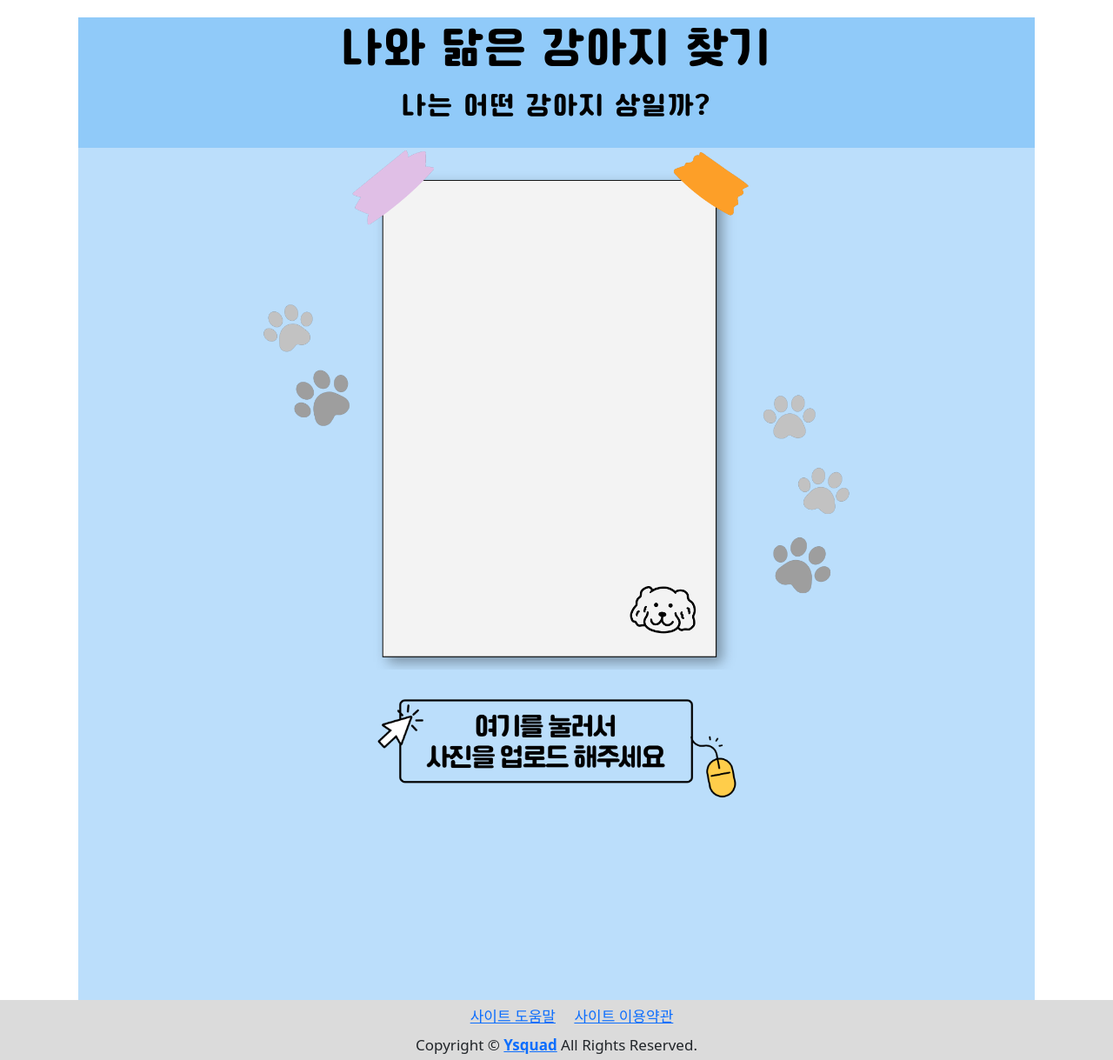
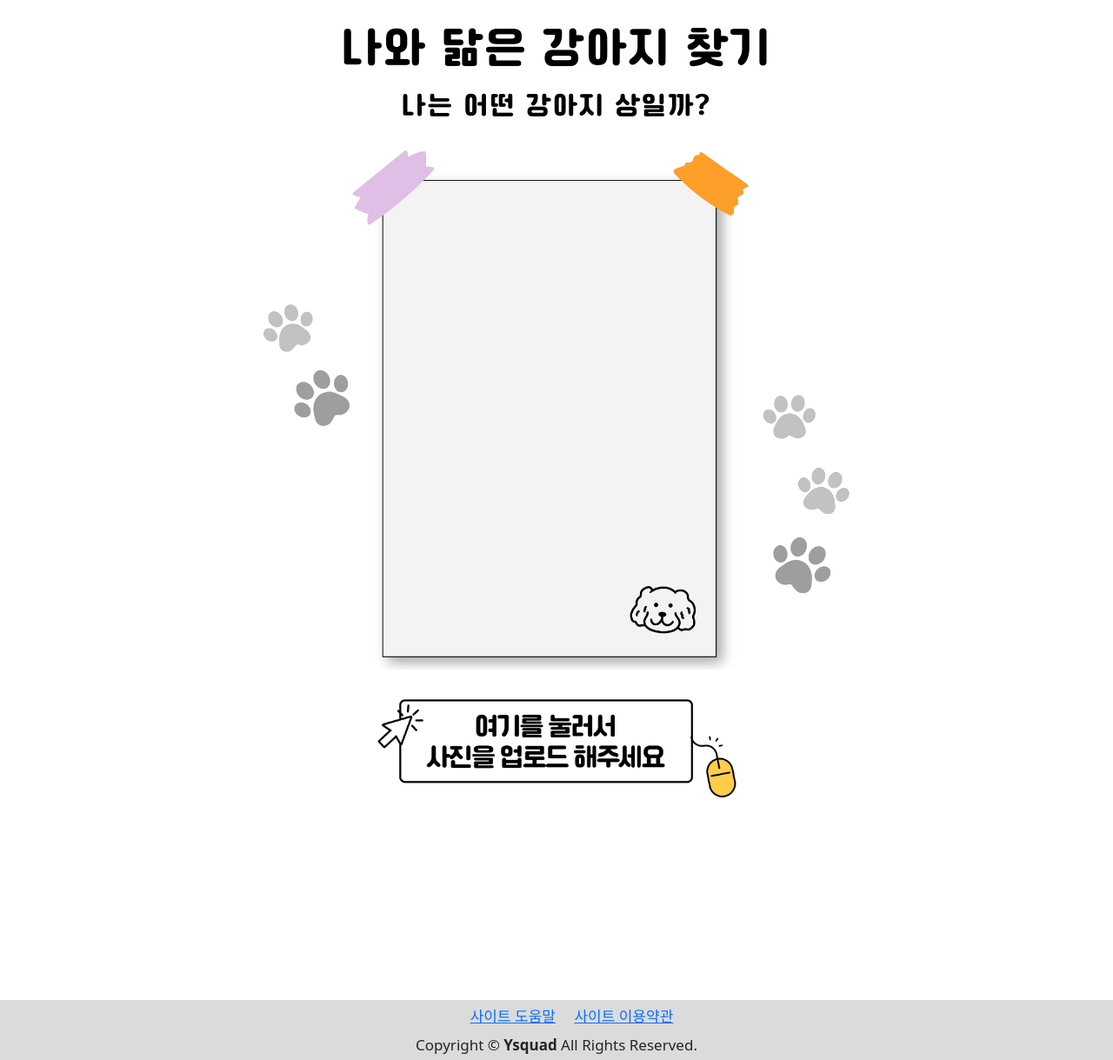
Before and after one commit to YangSungUkk/dog1, a plain HTML site: page index.html in a window 1280 px wide. Shown: the whole page at 87% size. Drawn offline with nearby package versions, Linux system fonts and the light colour scheme; files whose address does not match are found by name.

Commit message:
Add files via upload

```diff
--- a/css/style.css
+++ b/css/style.css
@@ -11,7 +11,7 @@ h1, h2 {font-family: 'Cafe24Ssurround', 'sans-serif';}
 
 
 /* 레이아웃 */
-#contents .container-1 {background-color: #bbdefb;}
+#contents .container-1 {/*background-color: #bbdefb;*/}
 #cont_center {
     min-height: 980px;
     /*border-right: 1px solid #dbdbdb;
@@ -25,13 +25,14 @@ h1, h2 {font-family: 'Cafe24Ssurround', 'sans-serif';}
 .container-1{position: relative; width: 1100px; margin: 0 auto; }
 
 /* 해더 */
-.header{height: 150px; background-color: #90caf9;}
+.header{height: 150px; /*background-color: #90caf9;*/}
 
 .header .header_tit {
     text-align: center;
     text-transform: uppercase;
     margin-top: 20px;
     font-family: 'Cafe24Ssurround', 'sans-serif';}
+
 .header .header_tit h1 {
     font-size: 50px; color: #000000;
     display: inline-block;
--- a/index.html
+++ b/index.html
@@ -84,7 +84,7 @@
                     </ul>
                     <address>
                         Copyright ©
-                        <a href="http://webstoryboy.co.kr"><strong>Ysquad</strong></a>
+                        <!--<a href="http://webstoryboy.co.kr">--><strong>Ysquad</strong></a>
                         All Rights Reserved.
                     </address>
                 </div>
```
